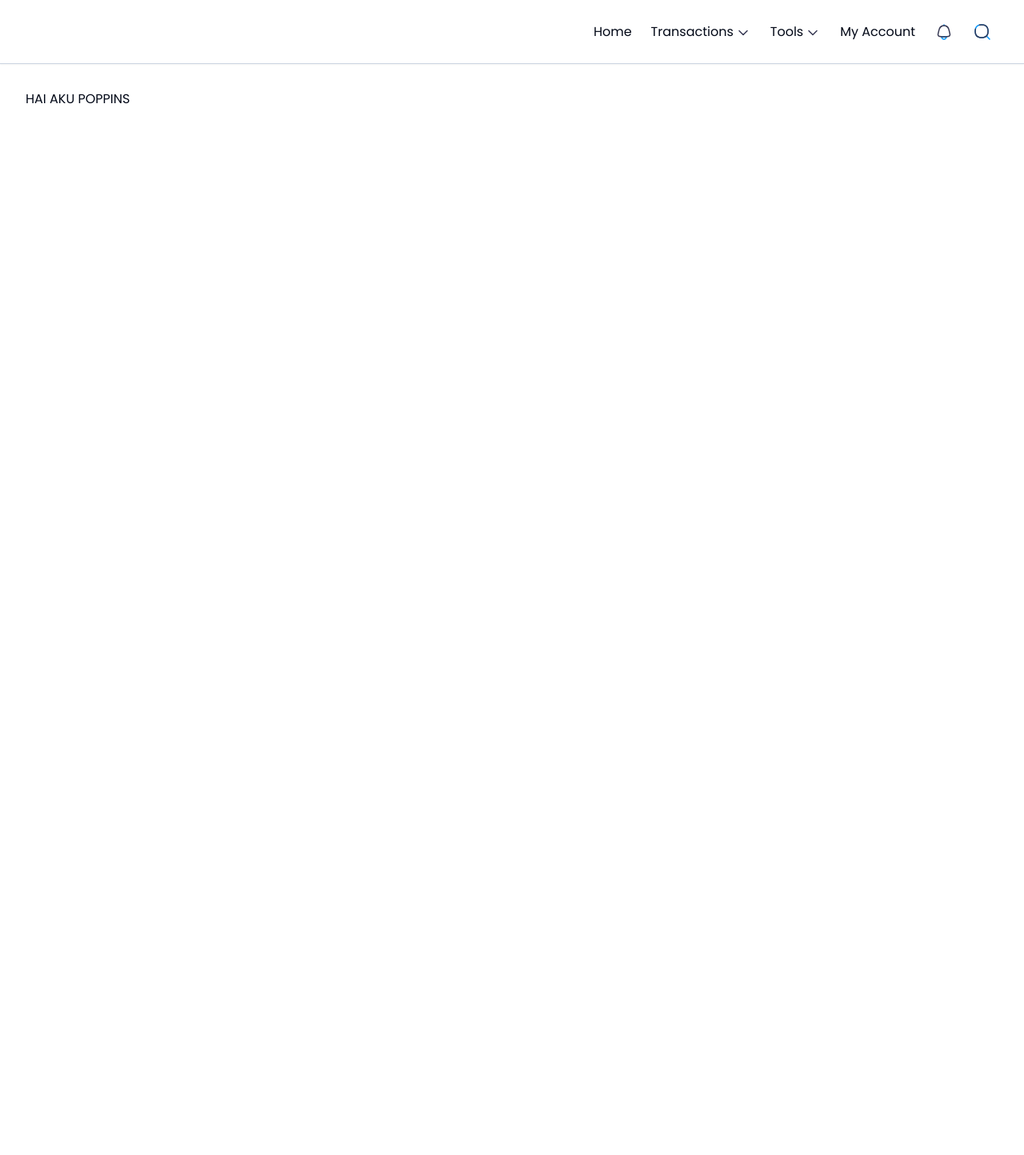
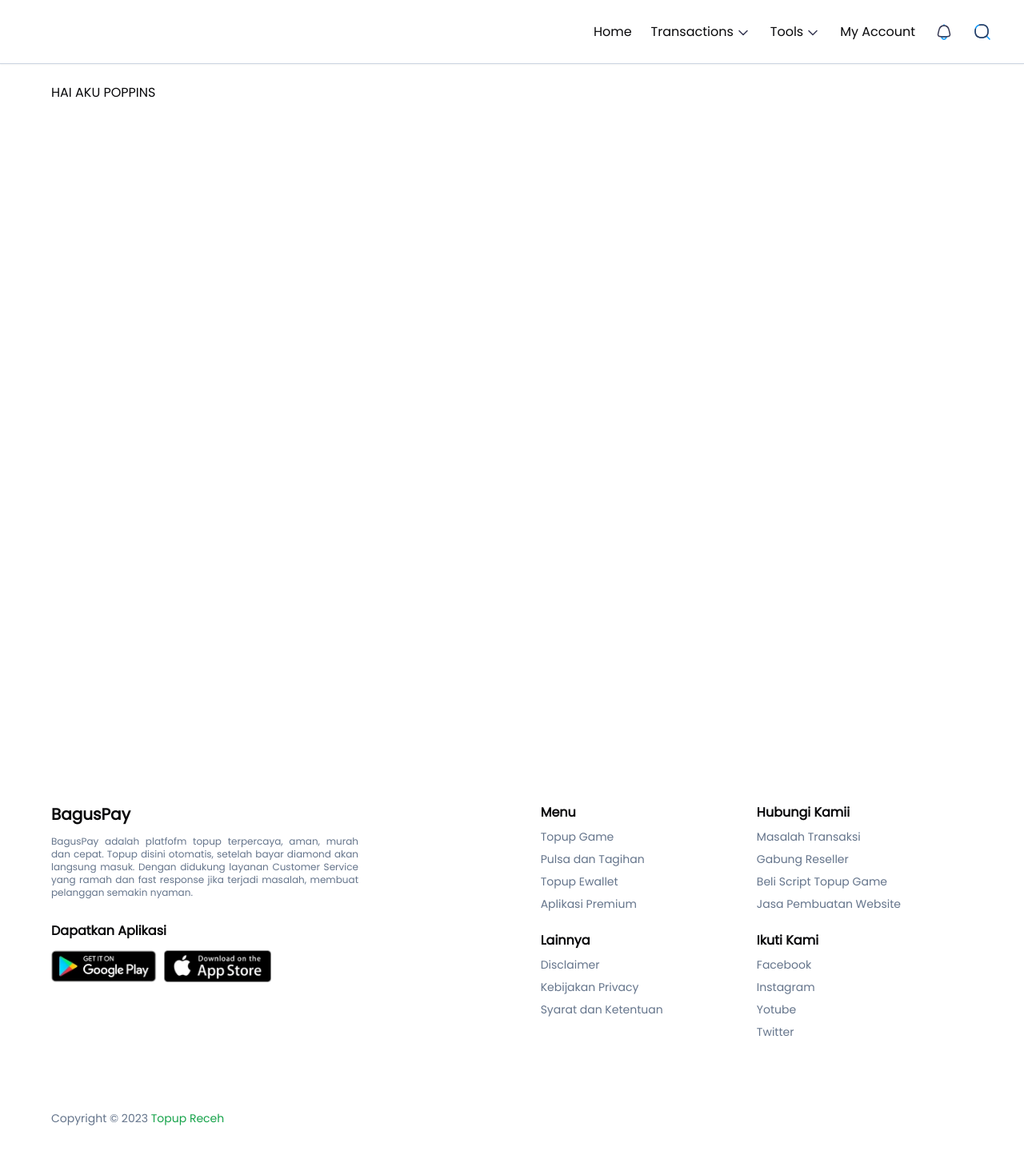
Before and after one commit to bagusok/baguspay-ft, a Next.js app: page / in a window 1280 px wide. Shown: the whole page at 80% size. Before the commit the page ends 800 px from the top, so only its background shows below. Built offline with nearby package versions, Linux system fonts and the light colour scheme.

Commit message:
add: user footer

```diff
--- a/package.json
+++ b/package.json
@@ -16,13 +16,15 @@
     "@radix-ui/react-slot": "^1.0.2",
     "class-variance-authority": "^0.7.0",
     "clsx": "^2.1.0",
-    "jotai": "^2.6.1",
     "next": "14.0.4",
     "react": "^18",
     "react-dom": "^18",
     "tailwind-merge": "^2.2.0",
     "tailwindcss-animate": "^1.0.7",
     "usehooks-ts": "^2.9.4"
+  },
+  "peerDependencies": {
+    "jotai": "^2.6.1"
   },
   "devDependencies": {
     "@types/node": "^20",
--- a/src/app/(user)/layout.tsx
+++ b/src/app/(user)/layout.tsx
@@ -2,6 +2,7 @@
 import UserNavbar from "@/components/ui/user/navbar";
 import navbarItems from "@/lib/data/navbar.data";
 import UserSidebar from "@/components/ui/user/sidebar";
+import UserFooter from "@/components/ui/user/footer";
 
 export default function UserLayout({
   children,
@@ -13,9 +14,10 @@
       <main className="w-dvw min-h-dvh md:flex ">
         <div className="flex-auto flex flex-col">
           <UserNavbar navItems={navbarItems} />
-          <div className="p-6 md:p-8">
+          <div className="p-6 md:px-16 ">
             <UserSidebar></UserSidebar>
-            {children}
+            <div className="min-h-dvh">{children}</div>
+            <UserFooter></UserFooter>
           </div>
         </div>
       </main>
--- a/src/app/globals.css
+++ b/src/app/globals.css
@@ -5,65 +5,47 @@
 @layer base {
   :root {
     --background: 0 0% 100%;
-    --foreground: 222.2 84% 4.9%;
-
+    --foreground: 240 10% 3.9%;
     --card: 0 0% 100%;
-    --card-foreground: 222.2 84% 4.9%;
-
+    --card-foreground: 240 10% 3.9%;
     --popover: 0 0% 100%;
-    --popover-foreground: 222.2 84% 4.9%;
-
-    --primary: 222.2 47.4% 11.2%;
-
-    --primary-foreground: 210 40% 98%;
-
-    --secondary: 210 40% 96.1%;
-    --secondary-foreground: 222.2 47.4% 11.2%;
-
-    --muted: 210 40% 96.1%;
-    --muted-foreground: 215.4 16.3% 46.9%;
-
-    --accent: 210 40% 96.1%;
-    --accent-foreground: 222.2 47.4% 11.2%;
-
+    --popover-foreground: 240 10% 3.9%;
+    --primary: 142.1 76.2% 36.3%;
+    --primary-foreground: 355.7 100% 97.3%;
+    --secondary: 240 4.8% 95.9%;
+    --secondary-foreground: 240 5.9% 10%;
+    --muted: 240 4.8% 95.9%;
+    --muted-foreground: 240 3.8% 46.1%;
+    --accent: 240 4.8% 95.9%;
+    --accent-foreground: 240 5.9% 10%;
     --destructive: 0 84.2% 60.2%;
-    --destructive-foreground: 210 40% 98%;
-
-    --border: 214.3 31.8% 91.4%;
-    --input: 214.3 31.8% 91.4%;
-    --ring: 222.2 84% 4.9%;
-
+    --destructive-foreground: 0 0% 98%;
+    --border: 240 5.9% 90%;
+    --input: 240 5.9% 90%;
+    --ring: 142.1 76.2% 36.3%;
     --radius: 0.5rem;
   }
 
   .dark {
-    --background: 222.2 84% 4.9%;
-    --foreground: 210 40% 98%;
-
-    --card: 222.2 84% 4.9%;
-    --card-foreground: 210 40% 98%;
-
-    --popover: 222.2 84% 4.9%;
-    --popover-foreground: 210 40% 98%;
-
-    --primary: 210 40% 98%;
-    --primary-foreground: 222.2 47.4% 11.2%;
-
-    --secondary: 217.2 32.6% 17.5%;
-    --secondary-foreground: 210 40% 98%;
-
-    --muted: 217.2 32.6% 17.5%;
-    --muted-foreground: 215 20.2% 65.1%;
-
-    --accent: 217.2 32.6% 17.5%;
-    --accent-foreground: 210 40% 98%;
-
+    --background: 20 14.3% 4.1%;
+    --foreground: 0 0% 95%;
+    --card: 24 9.8% 10%;
+    --card-foreground: 0 0% 95%;
+    --popover: 0 0% 9%;
+    --popover-foreground: 0 0% 95%;
+    --primary: 142.1 70.6% 45.3%;
+    --primary-foreground: 144.9 80.4% 10%;
+    --secondary: 240 3.7% 15.9%;
+    --secondary-foreground: 0 0% 98%;
+    --muted: 0 0% 15%;
+    --muted-foreground: 240 5% 64.9%;
+    --accent: 12 6.5% 15.1%;
+    --accent-foreground: 0 0% 98%;
     --destructive: 0 62.8% 30.6%;
-    --destructive-foreground: 210 40% 98%;
-
-    --border: 217.2 32.6% 17.5%;
-    --input: 217.2 32.6% 17.5%;
-    --ring: 212.7 26.8% 83.9%;
+    --destructive-foreground: 0 85.7% 97.3%;
+    --border: 240 3.7% 15.9%;
+    --input: 240 3.7% 15.9%;
+    --ring: 142.4 71.8% 29.2%;
   }
 }
 
--- /dev/null
+++ b/src/components/ui/user/footer.tsx
@@ -0,0 +1,85 @@
+import { dataFooterInfo, dataFooterLink } from "@/lib/data/footer.data";
+import Image from "next/image";
+import Link from "next/link";
+
+export default function UserFooter() {
+  return (
+    <div className="bg-white mt-20 pt-5 pb-24 md:pb-3 w-full">
+      <div className="flex flex-col md:flex-row md:gap-10 md:justify-between">
+        <div
+          id="footer-info"
+          className="flex flex-col justify-center md:justify-normal gap-7 md:w-1/3"
+        >
+          {dataFooterInfo?.map((item, index) => {
+            if (item.type == "text") {
+              return (
+                <div key={index}>
+                  <h2 className="text-xl font-semibold text-center md:text-start">
+                    {item.title}
+                  </h2>
+                  <p className="mt-3 text-xs text-slate-500 text-justify">
+                    {item?.description}
+                  </p>
+                </div>
+              );
+            } else if (item.type == "button") {
+              return (
+                <div key={index}>
+                  <h2 className="text-base font-semibold text-center md:text-start">
+                    {item.title}
+                  </h2>
+                  <div className="flex gap-2 mt-3 justify-center md:justify-normal">
+                    {item?.child?.map((item, index) => {
+                      return (
+                        <a key={index} href={item.url}>
+                          <Image
+                            src={item.image}
+                            alt={item.title}
+                            width={100}
+                            height={100}
+                            className="w-auto h-10"
+                          />
+                        </a>
+                      );
+                    })}
+                  </div>
+                </div>
+              );
+            }
+          })}
+        </div>
+        <div
+          id="footer-link"
+          className="flex md:w-auto flex-wrap mt-10 md:mt-0"
+        >
+          {dataFooterLink?.map((item, index) => {
+            return (
+              <div key={index} className="flex flex-col gap-2 w-1/2 mb-6">
+                <h2 className="text-base font-semibold">{item.title}</h2>
+                {item?.child?.map((item, index) => {
+                  return (
+                    <Link
+                      key={index}
+                      href={item.url}
+                      className="text-sm font-medium text-slate-500"
+                    >
+                      {item.title}
+                    </Link>
+                  );
+                })}
+              </div>
+            );
+          })}
+        </div>
+      </div>
+      <div id="copyright" className="mt-16">
+        <p className="text-sm text-slate-500 text-start">
+          Copyright &copy; 2023{" "}
+          <a href="/" className="text-primary hover:underline">
+            Topup Receh
+          </a>
+        </p>
+      </div>
+    </div>
+  );
+}
--- /dev/null
+++ b/src/lib/data/footer.data.ts
@@ -0,0 +1,128 @@
+export const dataFooterInfo = [
+  {
+    title: "BagusPay",
+    type: "text",
+    description:
+      "BagusPay adalah platfofm topup terpercaya, aman, murah dan cepat. Topup disini otomatis, setelah bayar diamond akan langsung masuk. Dengan didukung layanan Customer Service yang ramah dan fast response jika terjadi masalah, membuat pelanggan semakin nyaman.",
+  },
+  {
+    title: "Dapatkan Aplikasi",
+    type: "button",
+    child: [
+      {
+        title: "Google Play",
+        type: "button",
+        url: "https://play.google.com/store/apps/details?id=com.topupreceh",
+        image: "/assets/images/download-android.webp",
+      },
+      {
+        title: "App Store",
+        type: "button",
+        url: "https://apps.apple.com/us/app/topup-receh/id1521500000",
+        image: "/assets/images/download-ios.webp",
+      },
+    ],
+  },
+];
+
+export const dataFooterLink = [
+  {
+    title: "Menu",
+    type: "link",
+    child: [
+      {
+        title: "Topup Game",
+        type: "link",
+        url: "/topup-game",
+      },
+      {
+        title: "Pulsa dan Tagihan",
+        type: "link",
+        url: "/pulsa-tagihan",
+      },
+      {
+        title: "Topup Ewallet",
+        type: "link",
+        url: "/topup-ewallet",
+      },
+      {
+        title: "Aplikasi Premium",
+        type: "link",
+        url: "/aplikasi-premium",
+      },
+    ],
+  },
+  {
+    title: "Hubungi Kamii",
+    type: "link",
+    child: [
+      {
+        title: "Masalah Transaksi",
+        type: "link",
+        url: "/topup-game",
+      },
+      {
+        title: "Gabung Reseller",
+        type: "link",
+        url: "/pulsa-tagihan",
+      },
+      {
+        title: "Beli Script Topup Game",
+        type: "link",
+        url: "/topup-ewallet",
+      },
+      {
+        title: "Jasa Pembuatan Website",
+        type: "link",
+        url: "/aplikasi-premium",
+      },
+    ],
+  },
+  {
+    title: "Lainnya",
+    type: "link",
+    child: [
+      {
+        title: "Disclaimer",
+        type: "link",
+        url: "/topup-game",
+      },
+      {
+        title: "Kebijakan Privacy",
+        type: "link",
+        url: "/pulsa-tagihan",
+      },
+      {
+        title: "Syarat dan Ketentuan",
+        type: "link",
+        url: "/topup-ewallet",
+      },
+    ],
+  },
+  {
+    title: "Ikuti Kami",
+    type: "link",
+    child: [
+      {
+        title: "Facebook",
+        type: "link",
+        url: "/topup-game",
+      },
+      {
+        title: "Instagram",
+        type: "link",
+        url: "/pulsa-tagihan",
+      },
+      {
+        title: "Yotube",
+        type: "link",
+        url: "/topup-ewallet",
+      },
+      {
+        title: "Twitter",
+        type: "link",
+        url: "/aplikasi-premium",
+      },
+    ],
+  },
+];
```
Also changed, not shown: public/assets/images/download-android.webp (added), public/assets/images/download-ios.webp (added).
